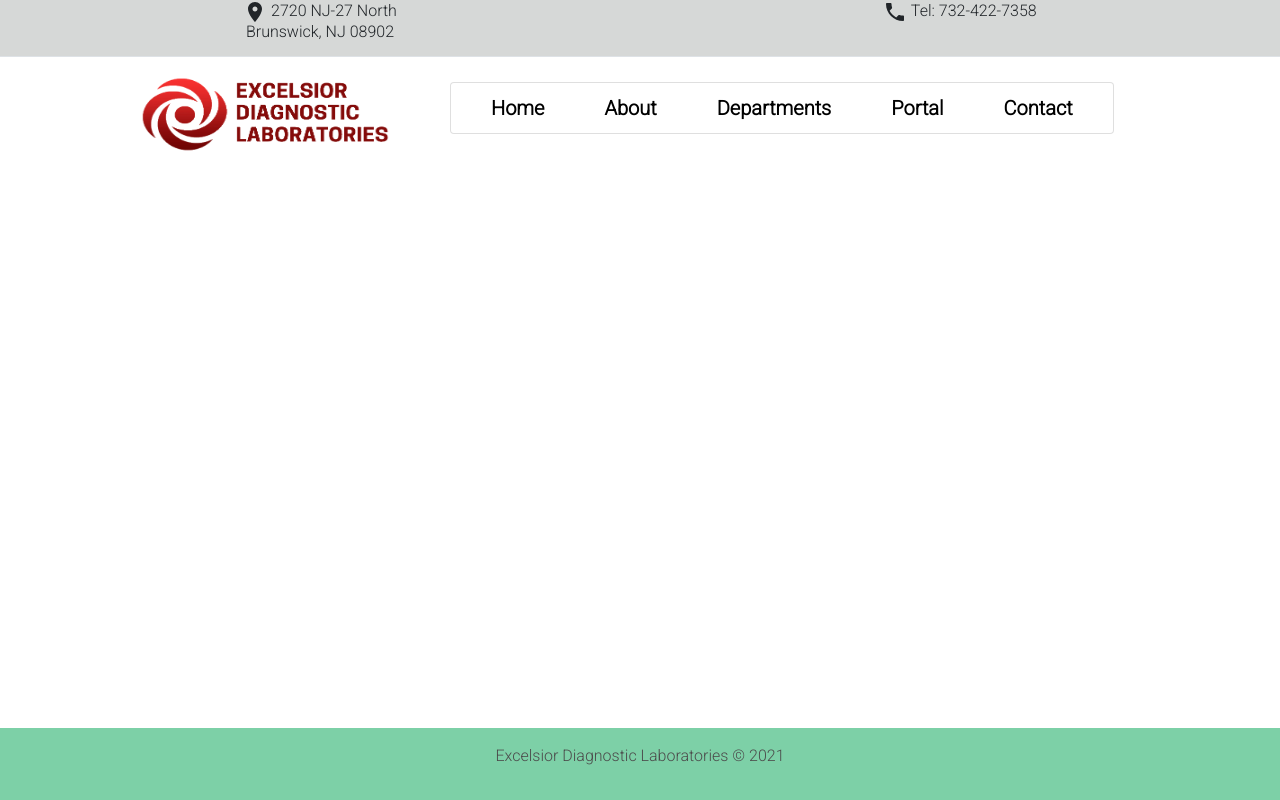
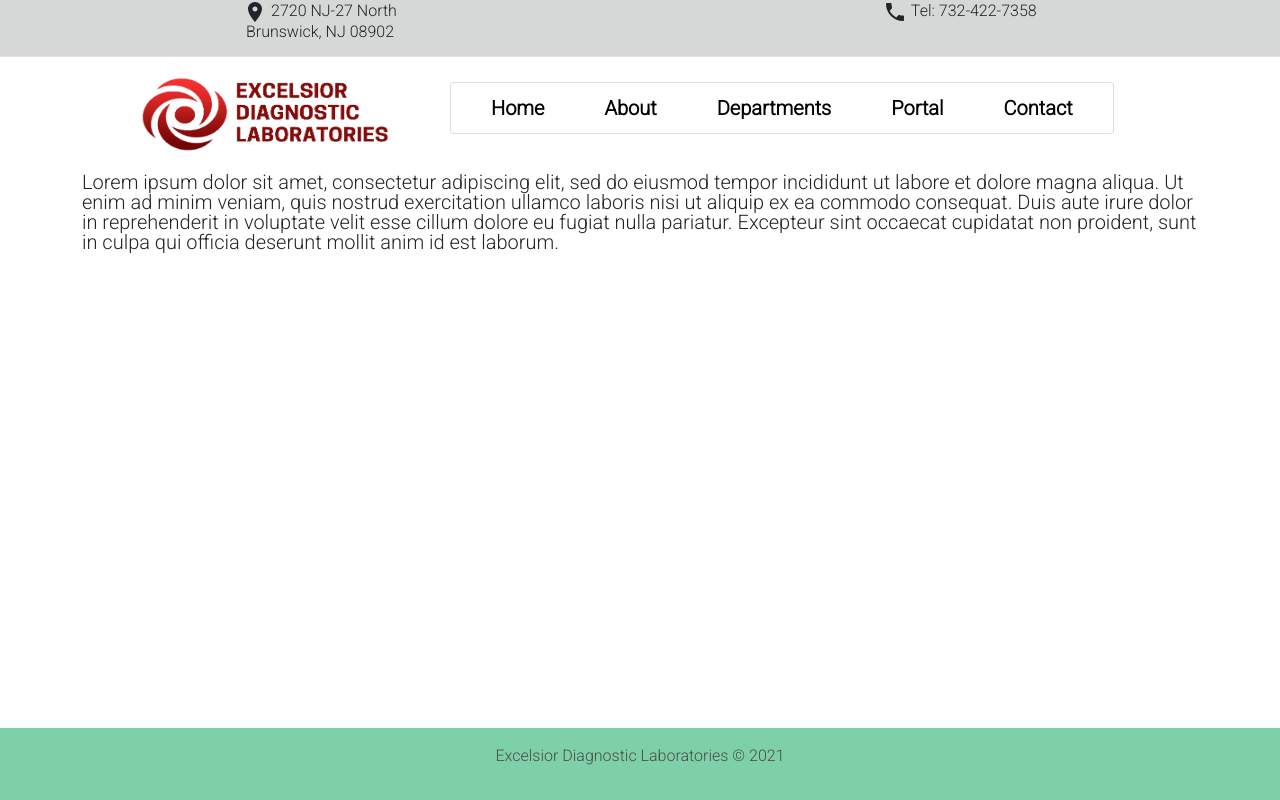
Before and after one commit to maryamc/landingpage, a React (Create React App) app in the folder landingpage/client/: page / in a window 1280 px wide. Built offline with nearby package versions, Linux system fonts and the light colour scheme.

Commit message:
finally fixed the elements in app js

```diff
--- a/landingpage/client/package.json
+++ b/landingpage/client/package.json
@@ -14,6 +14,7 @@
     "@testing-library/user-event": "^12.8.3",
     "bootstrap": "^5.1.3",
     "dotenv": "^10.0.0",
+    "path": "^0.12.7",
     "react": "^17.0.2",
     "react-dom": "^17.0.2",
     "react-router-dom": "^6.0.0",
--- a/landingpage/client/src/App.js
+++ b/landingpage/client/src/App.js
@@ -2,10 +2,10 @@
 import { BrowserRouter, Routes ,Route } from 'react-router-dom';
 import Logo from "./components/logo/logo";
 // import NavBar from "./components/navbar/NavBar";
-import Home from "./pages/home"
-import about from "./pages/about";
-import Footer from "./components/footer/Footer";
-import Jumbotron from "./components/jumbotron/jumbotron";
+import Home from "./pages/home";
+import About from "./pages/about"
+import Footer from "./components/footer/Footer"
+import Jumbotron from "./components/jumbotron/jumbotron"
 
 
 
@@ -13,14 +13,13 @@
   return (
     <BrowserRouter>
     <div className="App">
-
         <div>
           <Logo />
           <Jumbotron />
           {/* <NavBar /> */}
           <Routes>
-            <Route exact path="/home" component={Home}/>
-            <Route exact path="/about" component={about}/>
+            <Route exact path="/" element={<Home />}/>
+            <Route exact patch="/About" element={<About />} />
           </Routes>
           <Footer />
         </div>
--- a/landingpage/client/src/components/about/AboutComponent.js
+++ b/landingpage/client/src/components/about/AboutComponent.js
@@ -1,4 +1,5 @@
 import React from "react";
+import "./about.css"
 
 function AboutComponent() {
     return (
--- /dev/null
+++ b/landingpage/client/src/components/about/about.css
@@ -0,0 +1,3 @@
+h1{
+    font-size: 10px;
+}
--- a/landingpage/client/src/components/home/home.css
+++ b/landingpage/client/src/components/home/home.css
@@ -18,5 +18,5 @@
 } */
 
 .hello{
-    font-size: 100px;
+    font-size: 20px;
 }
--- a/landingpage/client/src/index.js
+++ b/landingpage/client/src/index.js
@@ -1,6 +1,6 @@
 import React from 'react';
 import ReactDOM from 'react-dom';
-import './index.css';
+// import './index.css';
 import App from './App';
 import 'bootstrap/dist/css/bootstrap.min.css'
 
--- a/landingpage/client/src/pages/about.js
+++ b/landingpage/client/src/pages/about.js
@@ -1,7 +1,7 @@
-import React, {useEffect} from 'react';
+import React from 'react';
 import AboutComponent from "../components/about/AboutComponent";
 
-function about() {
+function About() {
 
     return (
         <div>
@@ -10,4 +10,4 @@
     )
 }
 
-export default about
+export default About
--- /dev/null
+++ b/landingpage/client/src/pages/home.css
@@ -0,0 +1,3 @@
+h1{
+    font-size: 10px;
+}
--- a/landingpage/client/src/pages/home.js
+++ b/landingpage/client/src/pages/home.js
@@ -1,5 +1,6 @@
 import React from 'react';
 import HomeComponent from "../components/home/HomeComponent";
+// import "./home.css"
 
 function Home() {
 
--- a/landingpage/package.json
+++ b/landingpage/package.json
@@ -11,6 +11,7 @@
     "dotenv": "^10.0.0",
     "express": "^4.17.1",
     "nodemon": "^2.0.14",
+    "path": "^0.12.7",
     "react-bootstrap": "^2.0.2"
   },
   "scripts": {
```
Also changed, not shown: 2 other files (tests, documents, lock files or other folders).
